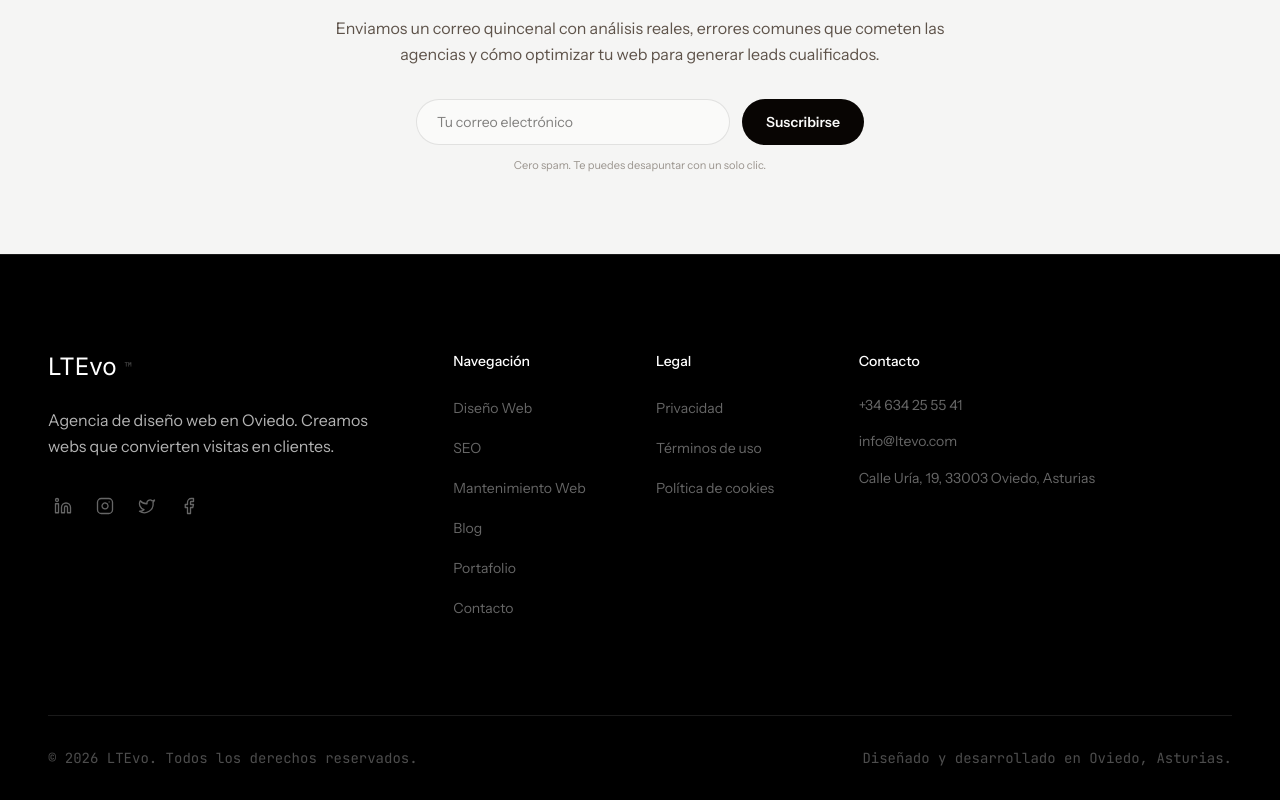
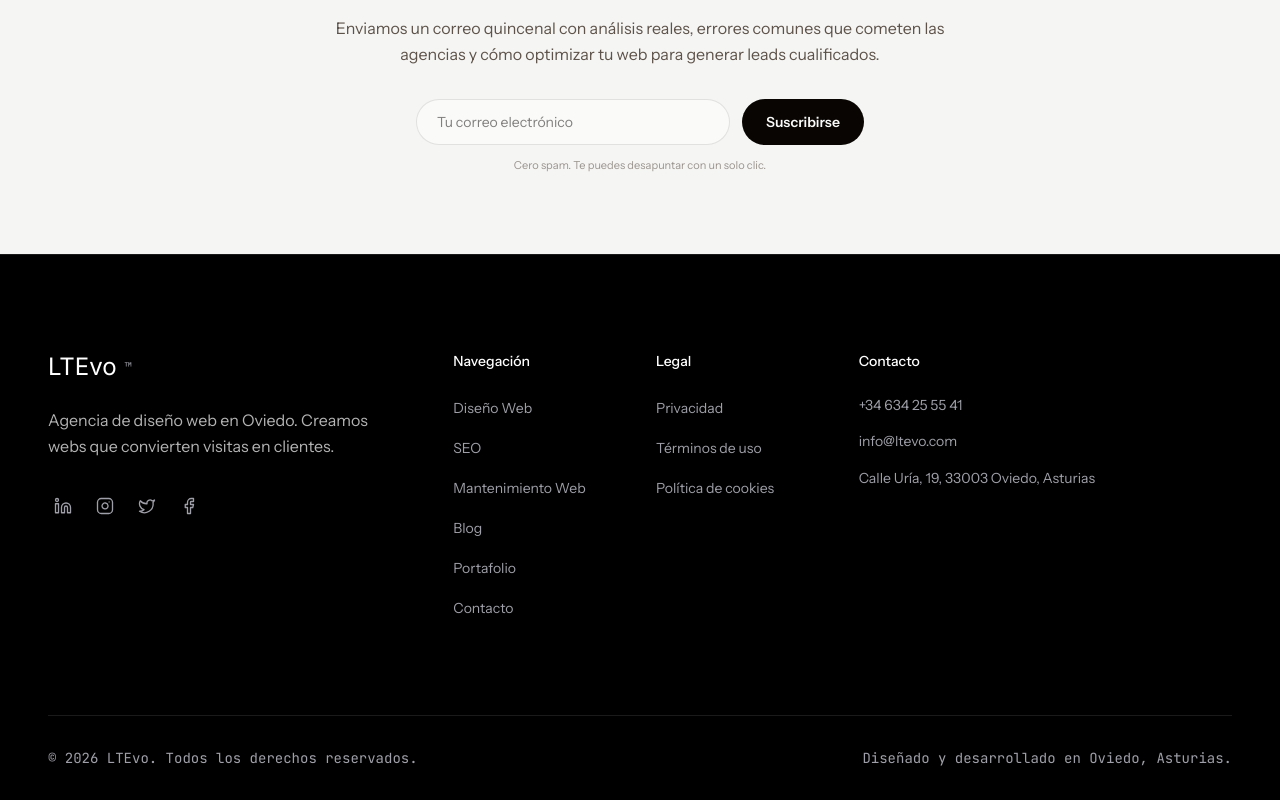
Before and after one commit to victooorltt/ltevo-web, a Next.js app: page /blog in a window 1280 px wide. Shown: the part 3979-4779 px from the top of the page. Built offline with nearby package versions, Linux system fonts and the light colour scheme.

Commit message:
fix: resolve csp analytics blocking, footer contrast, and delay hero animation

```diff
--- a/app/globals.css
+++ b/app/globals.css
@@ -208,6 +208,7 @@
 
   .animate-hero-words {
     animation: hero-word-rotator 7.5s cubic-bezier(0.16, 1, 0.3, 1) infinite;
+    animation-delay: 3s;
     will-change: transform;
   }
 
--- a/components/landing/footer-section.tsx
+++ b/components/landing/footer-section.tsx
@@ -38,7 +38,7 @@ export function FooterSection() {
             <div className="col-span-2">
               <Link href="/" className="inline-flex items-center gap-2 mb-6">
                 <span className="text-2xl font-display text-white">LTEvo</span>
-                <span className="text-xs text-white/30 font-mono">™</span>
+                <span className="text-xs text-zinc-400 font-mono">™</span>
               </Link>
 
               <p className="text-white/70 leading-relaxed mb-8 max-w-xs">
@@ -53,7 +53,7 @@ export function FooterSection() {
                       target="_blank"
                       rel="noopener noreferrer"
                       aria-label={`LTEvo en ${name}`}
-                      className="inline-flex items-center justify-center p-1.5 text-white/40 hover:text-white transition-colors"
+                      className="inline-flex items-center justify-center p-1.5 text-zinc-400 hover:text-white transition-colors"
                     >
                       <Icon size={18} strokeWidth={1.75} aria-hidden="true" />
                     </a>
@@ -72,14 +72,14 @@ export function FooterSection() {
                       {link.href.startsWith("#") ? (
                         <a
                           href={link.href}
-                          className="text-sm text-white/40 hover:text-white transition-colors"
+                          className="text-sm text-zinc-400 hover:text-white transition-colors"
                         >
                           {link.name}
                         </a>
                       ) : (
                         <Link
                           href={link.href}
-                          className="text-sm text-white/40 hover:text-white transition-colors"
+                          className="text-sm text-zinc-400 hover:text-white transition-colors"
                         >
                           {link.name}
                         </Link>
@@ -97,7 +97,7 @@ export function FooterSection() {
                 <li>
                   <a
                     href="tel:+34634255541"
-                    className="text-sm text-white/40 hover:text-white transition-colors block"
+                    className="text-sm text-zinc-400 hover:text-white transition-colors block"
                   >
                     +34 634 25 55 41
                   </a>
@@ -105,12 +105,12 @@ export function FooterSection() {
                 <li>
                   <a
                     href="mailto:info@ltevo.com"
-                    className="text-sm text-white/40 hover:text-white transition-colors block"
+                    className="text-sm text-zinc-400 hover:text-white transition-colors block"
                   >
                     info@ltevo.com
                   </a>
                 </li>
-                <li className="text-sm text-white/40 leading-relaxed">
+                <li className="text-sm text-zinc-400 leading-relaxed">
                   Calle Uría, 19, 33003 Oviedo, Asturias
                 </li>
               </ul>
@@ -120,10 +120,10 @@ export function FooterSection() {
 
         {/* Bottom Bar */}
         <div className="py-8 border-t border-white/10 flex flex-col md:flex-row items-center justify-between gap-4">
-          <p className="text-sm text-white/30 font-mono">
+          <p className="text-sm text-zinc-400 font-mono">
             © 2026 LTEvo. Todos los derechos reservados.
           </p>
-          <p className="text-sm text-white/30 font-mono">
+          <p className="text-sm text-zinc-400 font-mono">
             Diseñado y desarrollado en Oviedo, Asturias.
           </p>
         </div>
--- a/next.config.mjs
+++ b/next.config.mjs
@@ -11,9 +11,9 @@ const csp = [
   "default-src 'self'",
   `script-src ${scriptSrc}`,
   "style-src 'self' 'unsafe-inline'",
-  "img-src 'self' blob: data: https://www.googletagmanager.com https://cdn.simpleicons.org",
+  "img-src 'self' blob: data: https://www.googletagmanager.com https://*.google-analytics.com https://stats.g.doubleclick.net https://cdn.simpleicons.org",
   "frame-src 'self' https://www.googletagmanager.com https://maps.google.com https://www.google.com",
-  "connect-src 'self'",
+  "connect-src 'self' https://*.google-analytics.com https://*.analytics.google.com https://*.googletagmanager.com https://stats.g.doubleclick.net",
 ].join("; ");
 
 const nextConfig = {
```
